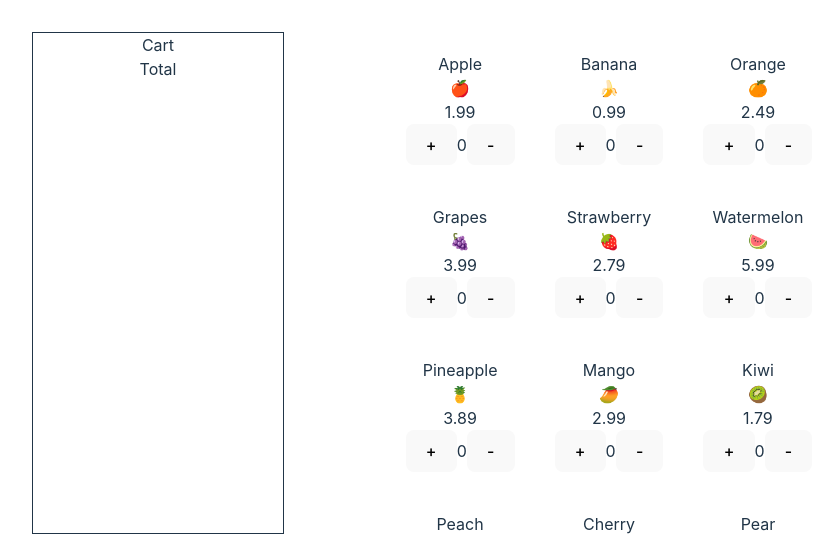
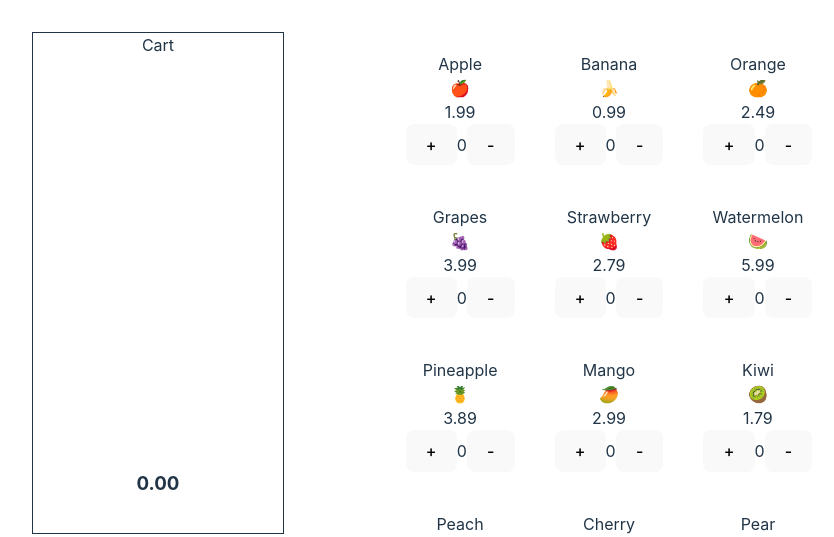
Before and after one commit to AviadDerli/Binyamin-08-store, a React (Vite) app: page / in a window 1280 px wide. Shown: the top 537 px of the page, without its empty margins (82-916 px from the left). Built offline with nearby package versions, Linux system fonts and the light colour scheme.

Commit message:
add total func

```diff
--- a/src/App.css
+++ b/src/App.css
@@ -80,3 +80,44 @@ margin:20px
   justify-content: center;
   flex-wrap: wrap;
 }
+
+
+.item {
+  display: flex;
+  justify-content: center;
+  flex-direction: column;
+  align-items: center;
+}
+
+
+.item-cart {
+  flex-direction: row;
+  width: 90%;
+  /* margin-left: -20px; */
+
+}
+
+.btn-cart{
+  display: flex;
+  flex-direction: column;
+}
+.recycle {
+  align-self: center;
+  z-index: 1;
+  cursor: pointer;
+}
+
+.recycle>span {
+  background-color: #ffffff;
+  padding: 1px;
+}
+
+.scroll {
+  margin: 4px, 4px;
+  padding: 4px;
+  padding-top: 20px;
+  width: 97%;
+  height: 370px;
+  overflow-x: hidden;
+  overflow-y: auto;
+}
--- a/src/Cart.jsx
+++ b/src/Cart.jsx
@@ -21,11 +21,18 @@ import CartList from "./CartList";
 import Total from "./Total";
 
 export default function Cart({cart,setCart}) {
+
+    const calcTotal = ()=>{
+        let total = 0
+        Object.values(cart).forEach(c=>total +=(c.price * c.qty))
+        return total
+    }
+
     return (
         <div className="cart">
             Cart
             <CartList cart={cart} setCart={setCart}/>
-            <Total/>
+            <Total total={calcTotal()}/>
         </div>
     )
 }
--- a/src/CartList.jsx
+++ b/src/CartList.jsx
@@ -3,7 +3,7 @@ import CartItem from "./CartItem";
 export default function CartList({ cart, setCart }) {
 
     return (
-        <div>
+        <div className="scroll">
             {Object.values(cart).map(c => <CartItem item={c} cart={cart} setCart={setCart} />)}
         </div>
     )
--- a/src/Total.jsx
+++ b/src/Total.jsx
@@ -1,6 +1,6 @@
 
-export default function Total() {
+export default function Total({total}) {
   return (
-    <div>Total</div>
+    <div><h3>{total.toFixed(2)}</h3></div>
   )
 }
```
